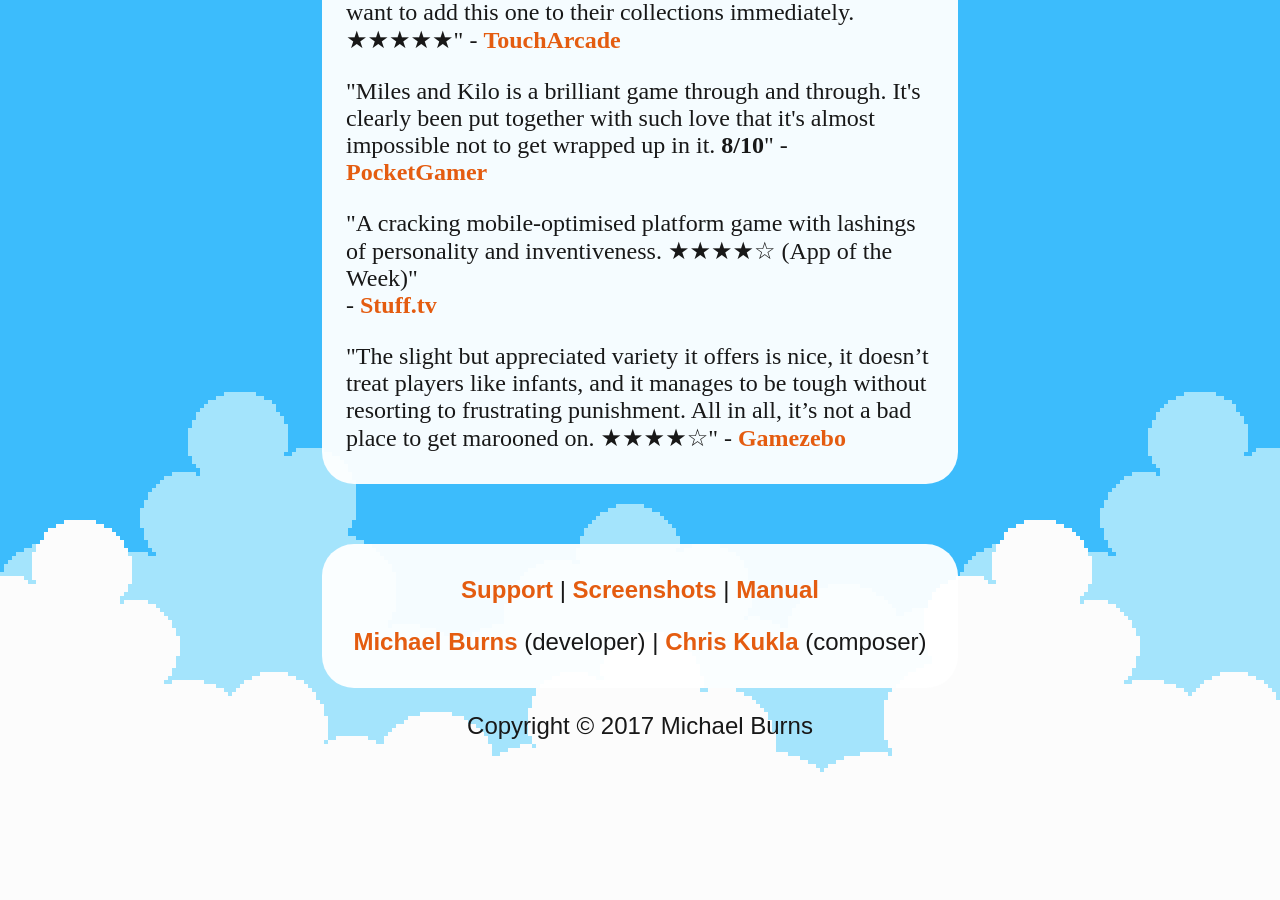
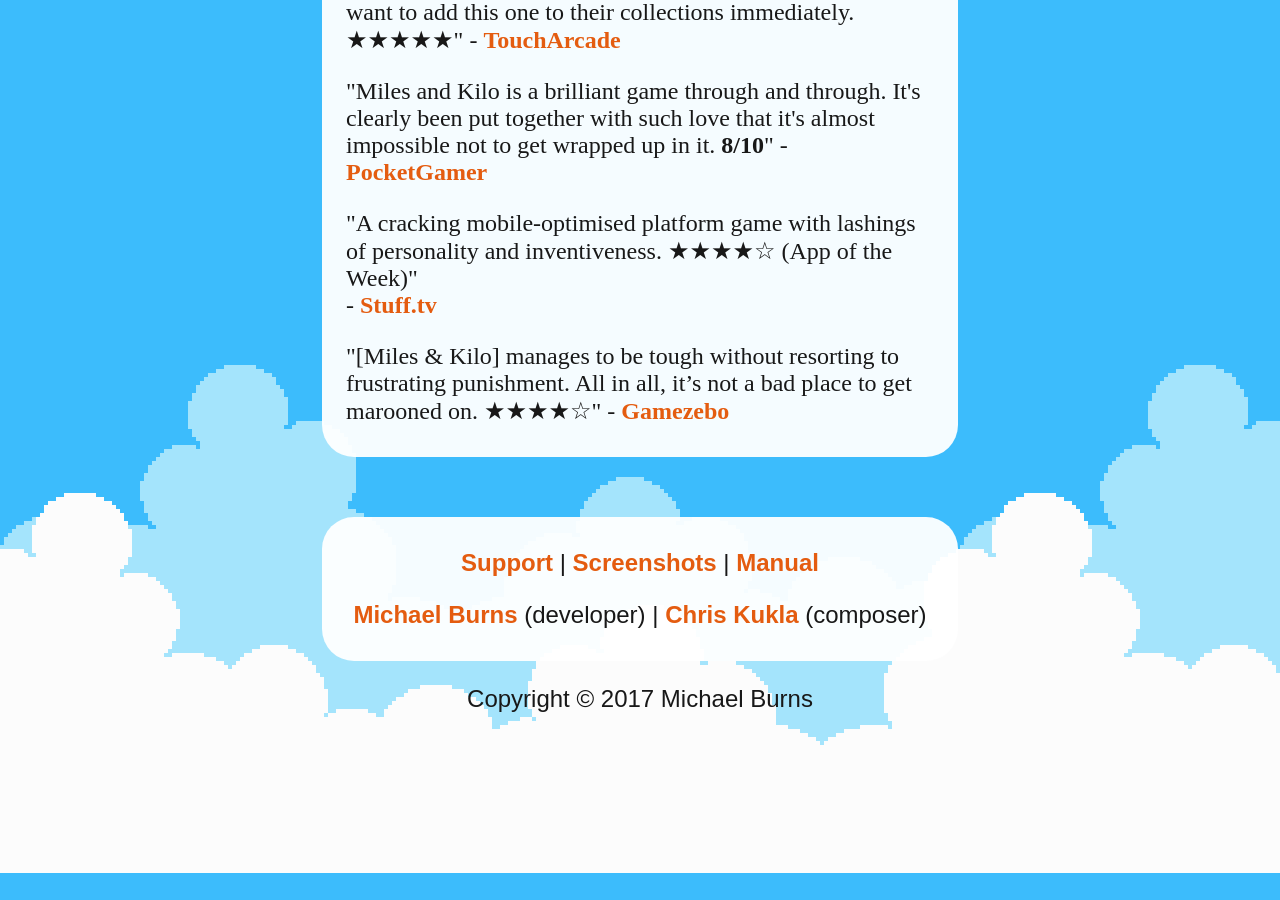
Before and after one commit to thatpixelguy/milesandkilo, a Jekyll site: the page built from index.html, in a window 1280 px wide and 900 px high, scrolled down 908 px. Built offline with Jekyll 4.4.1, drawn with Linux system fonts in a browser that asks for light colours; some web fonts are replaced; after the commit the page ends 1781 px from its top, so only the background shows below that.

Commit message:
Updated index.html

```diff
--- a/index.html
+++ b/index.html
@@ -24,7 +24,7 @@
 
     <p>"A cracking mobile-optimised platform game with lashings of personality and inventiveness. ★★★★☆ (App of the Week)"<br>- <a href='https://www.stuff.tv/app-reviews/miles-kilo/review'><b>Stuff.tv</b></a></p>
 
-    <p>"The slight but appreciated variety it offers is nice, it doesn’t treat players like infants, and it manages to be tough without resorting to frustrating punishment. All in all, it’s not a bad place to get marooned on. ★★★★☆" - <a href='http://www.gamezebo.com/2017/05/17/miles-kilo-review-fun-detour/'><b>Gamezebo</b></a>
+    <p>"[Miles & Kilo] manages to be tough without resorting to frustrating punishment. All in all, it’s not a bad place to get marooned on. ★★★★☆" - <a href='http://www.gamezebo.com/2017/05/17/miles-kilo-review-fun-detour/'><b>Gamezebo</b></a>
 
 	<p>
   </div>
```
